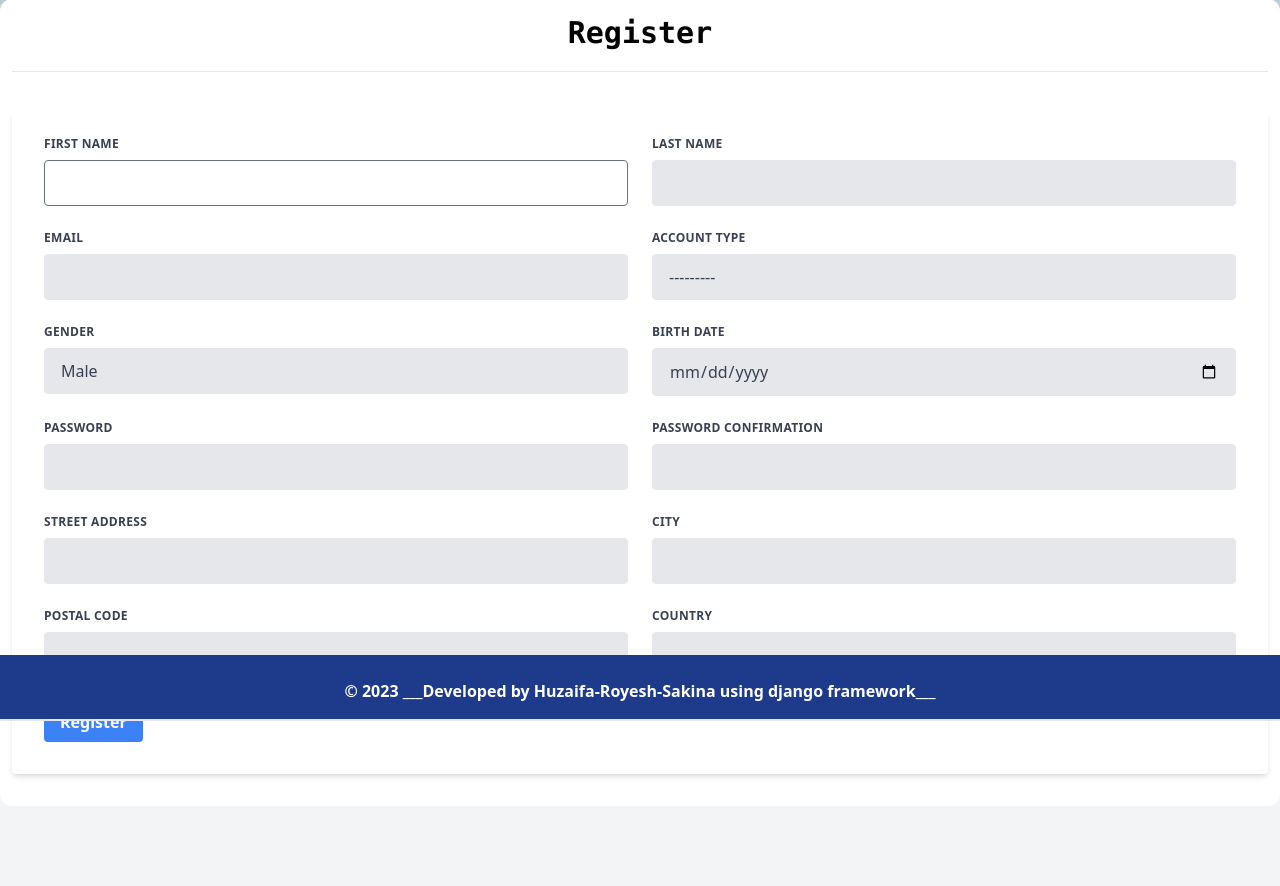
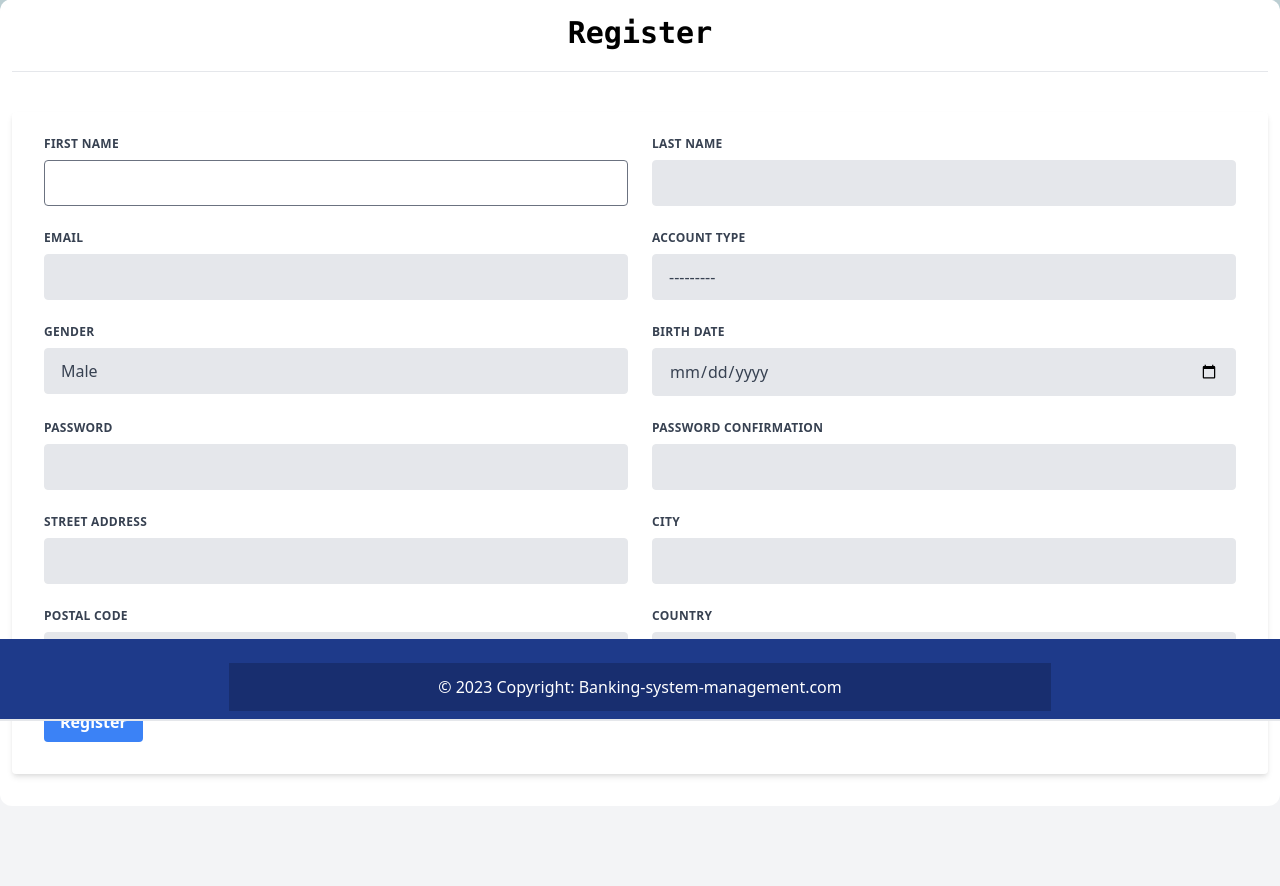
Before and after one commit to huzaifamerhj/banking_system, a Django app: page /accounts/register/ in a window 1280 px wide. Shown: the part 79-965 px from the top of the page. Run offline with Django 3.2, Linux system fonts and the light colour scheme; data comes from the database, SQL or seed files in the repository; parts of the project's set-up code (start-up, migrations or seed data) failed here and were passed over.

Commit message:
footer design

```diff
--- a/templates/core/footer.html
+++ b/templates/core/footer.html
@@ -2,9 +2,10 @@
     <div class="container mx-auto px-6">
         <div class="mt-5 flex flex-col items-center">
             <div class="sm:w-2/3 text-center py-0 pb-2">
-                <p class="text-md text-white font-bold mb-2">
-                    © <b>2023 </b> ___Developed by Huzaifa-Royesh-Sakina using django framework___
-                </p>
+                <div class="text-center p-3" style="background-color: rgba(0, 0, 0, 0.2);">
+                    © 2023 Copyright:
+                    <a class="text-white" href="#">Banking-system-management.com</a>
+                  </div>
             </div>
         </div>
     </div>
```
